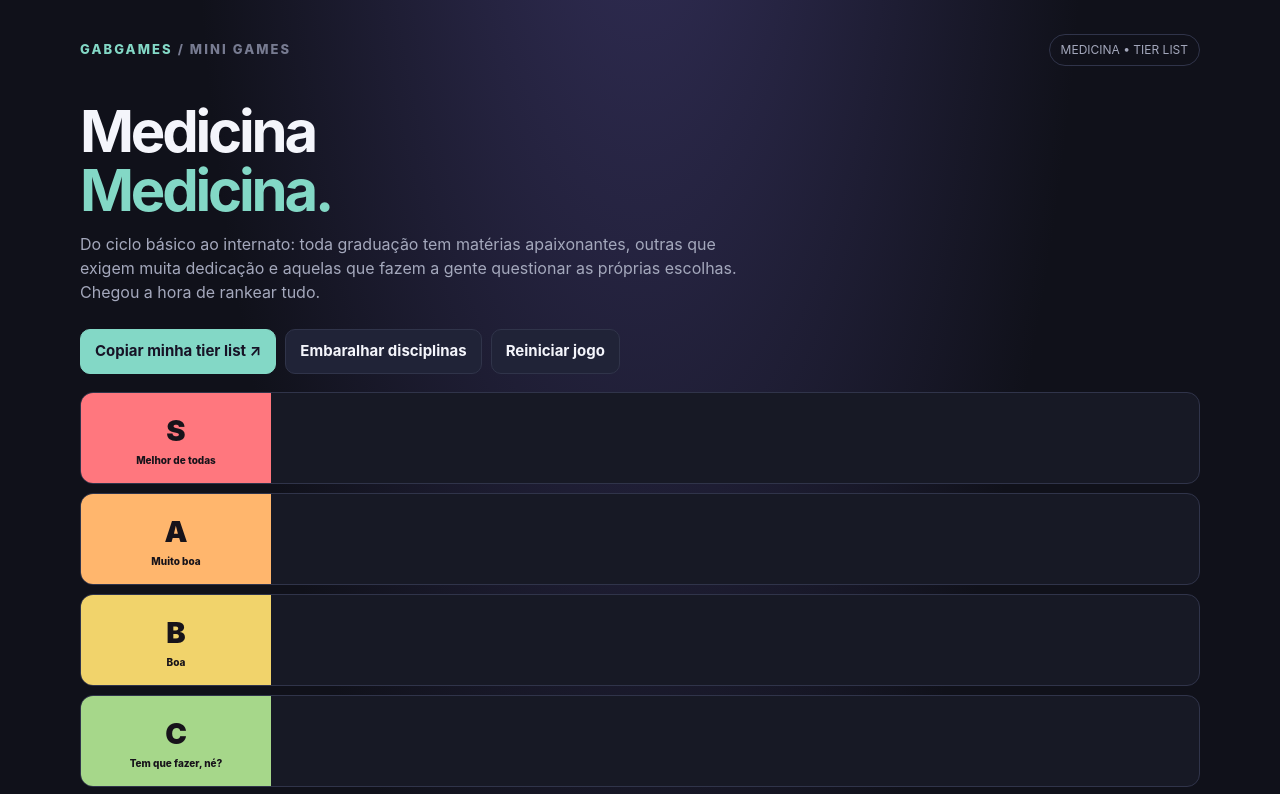
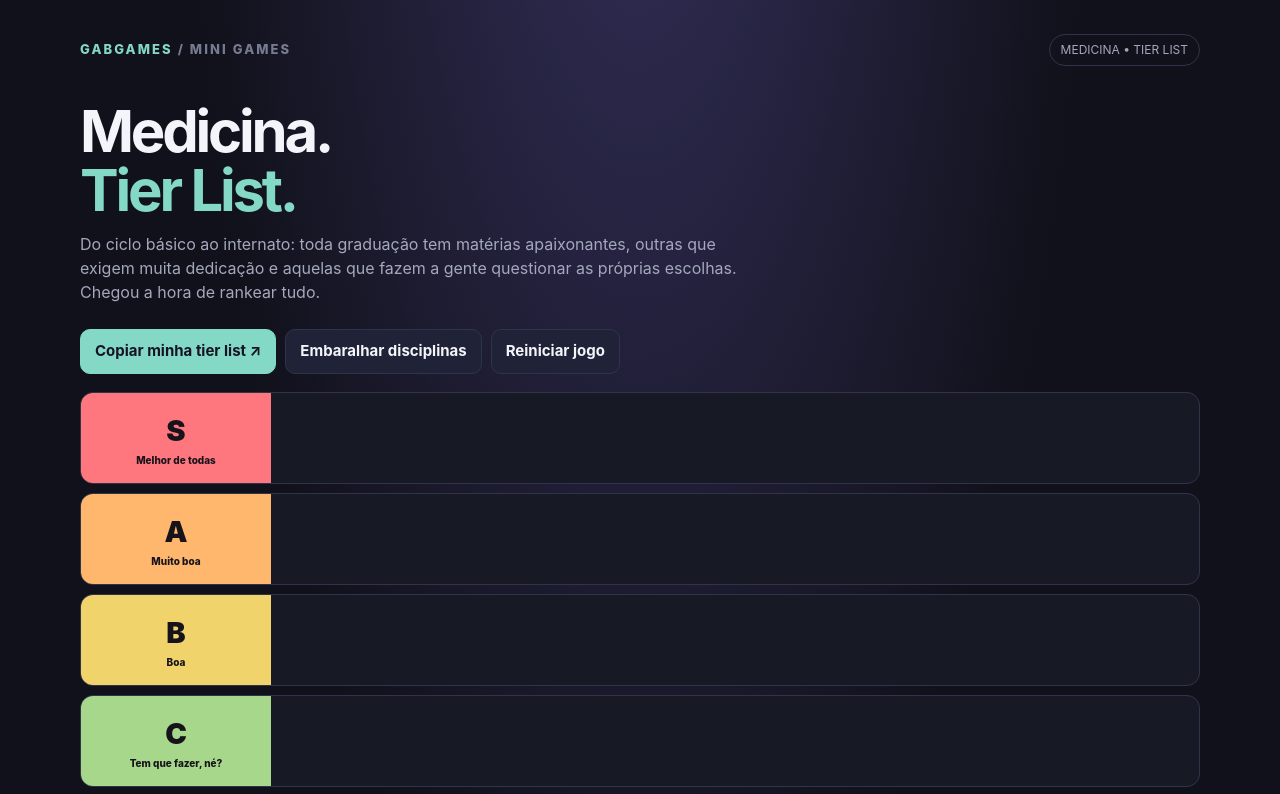
Before and after one commit to iamdatagabs/gabgames, a plain HTML site: page medicina.html in a window 1280 px wide. Shown: the top 794 px of the page. Drawn offline with Linux system fonts and the light colour scheme.

Commit message:
Ajusta título da tier list de Medicina

```diff
--- a/medicina.html
+++ b/medicina.html
@@ -21,7 +21,7 @@ h1{font-size:clamp(32px,6vw,58px);line-height:1.02;letter-spacing:-.055em;margin
 </head>
 <body><main class="wrap">
 <div class="top"><div class="brand">GABGAMES <span style="color:#777b91">/ MINI GAMES</span></div><div class="pill">MEDICINA • TIER LIST</div></div>
-<h1>Medicina<br><span style="color:var(--accent)">Medicina.</span></h1>
+<h1>Medicina.<br><span style="color:var(--accent)">Tier List.</span></h1>
 <p class="intro">Do ciclo básico ao internato: toda graduação tem matérias apaixonantes, outras que exigem muita dedicação e aquelas que fazem a gente questionar as próprias escolhas. Chegou a hora de rankear tudo.</p>
 <div class="toolbar"><button class="primary" id="copy">Copiar minha tier list ↗</button><button id="shuffle">Embaralhar disciplinas</button><button id="reset">Reiniciar jogo</button></div>
 <section class="board" aria-label="Categorias da tier list">
```
